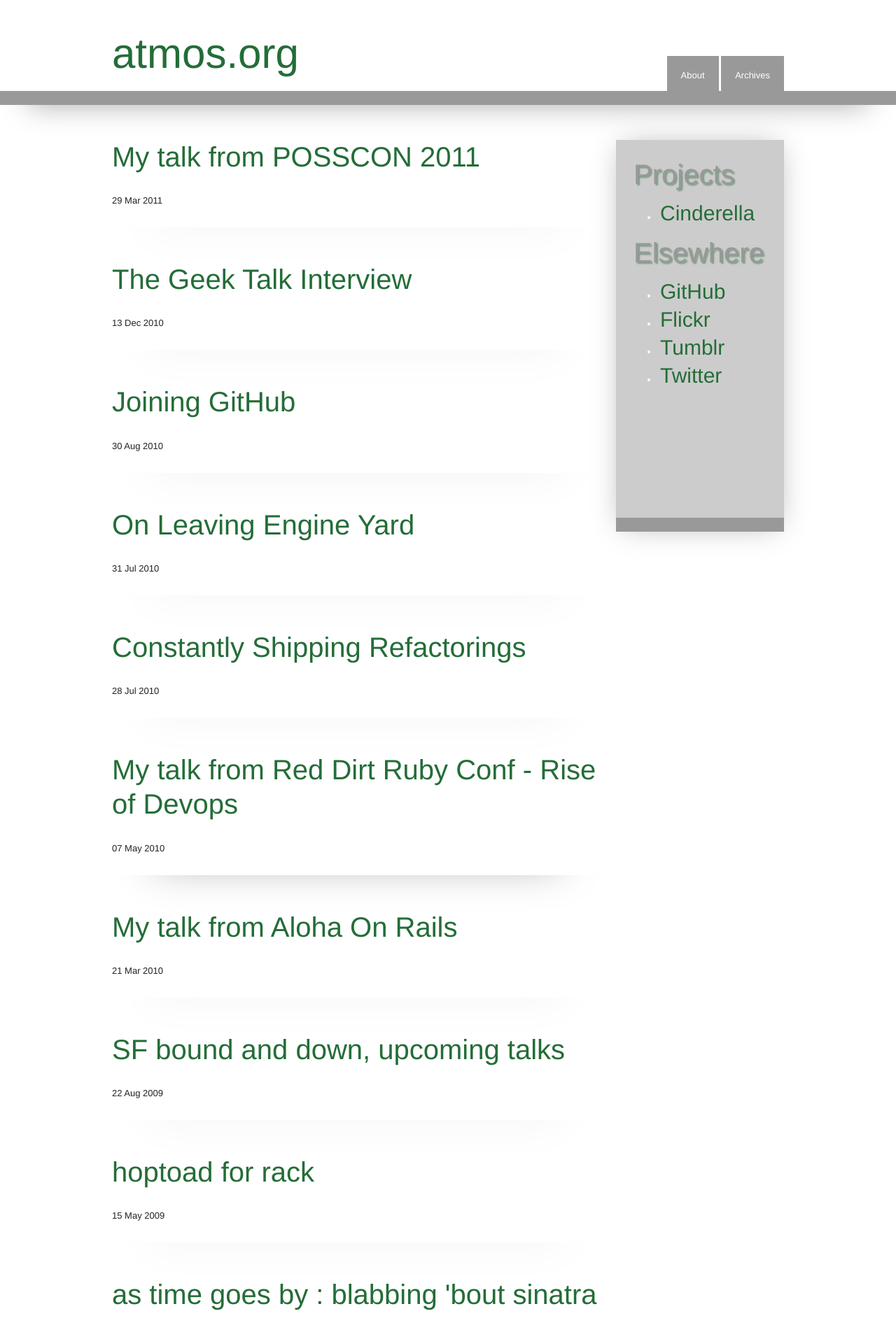
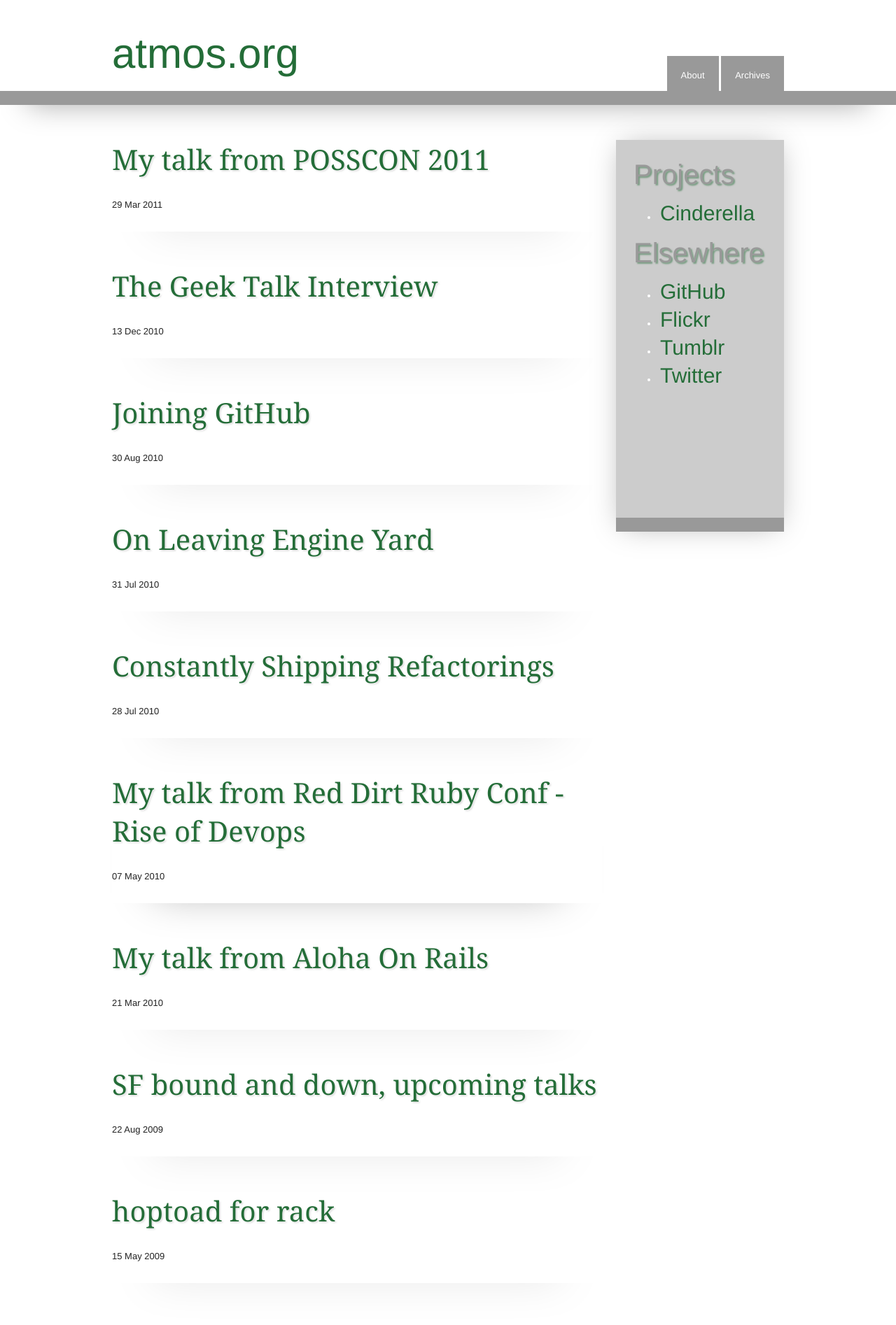
Before and after one commit to atmos/atmos.github.io, a Jekyll site: the page built from index.html, in a window 1280 px wide. Shown: the top 1894 px of the page at 70% size. Built offline with Jekyll 4.4.1, drawn with Linux system fonts in a browser that asks for light colours; nearby versions of some CDN libraries; Markdown is read by kramdown in place of the engine named in the settings; comment, search, counter and statistics services are not loaded.

Commit message:
style h2s and h3s too

```diff
--- a/css/style.css
+++ b/css/style.css
@@ -300,6 +300,14 @@
   font:48px Constantia, 'Hoefler Text',  "Adobe Caslon Pro", Baskerville, Georgia, Times, serif; color: #999; text-shadow: 2px 2px 2px rgba(200, 200, 200, 0.5);
 }
 
+article h2 {
+  font:40px Constantia, 'Hoefler Text',  "Adobe Caslon Pro", Baskerville, Georgia, Times, serif; color: #999; text-shadow: 2px 2px 2px rgba(200, 200, 200, 0.5);
+}
+
+article h3 {
+  font:32px Constantia, 'Hoefler Text',  "Adobe Caslon Pro", Baskerville, Georgia, Times, serif; color: #999; text-shadow: 2px 2px 2px rgba(200, 200, 200, 0.5);
+}
+
 #footer-container{
 	height:240px;
 	background-color: rgb(153, 153, 153, 0.5);
```
